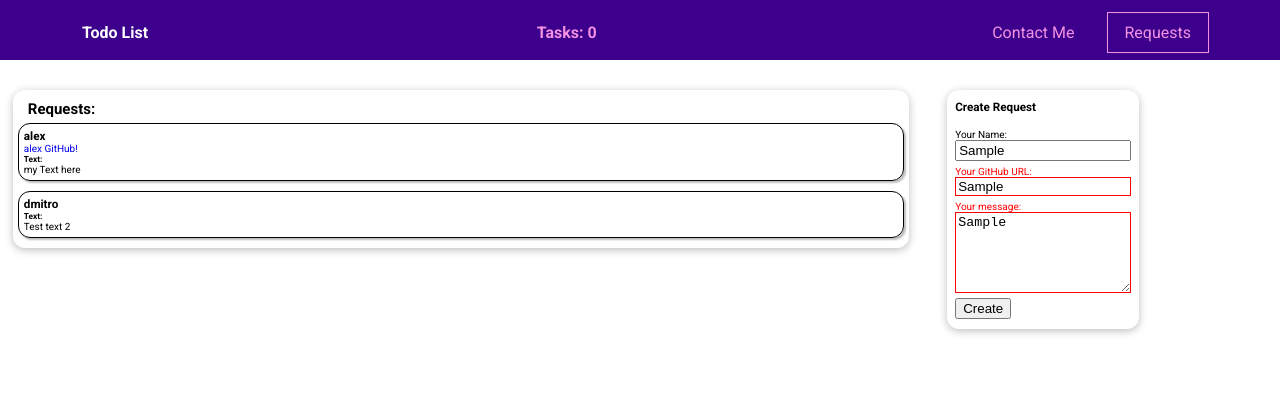
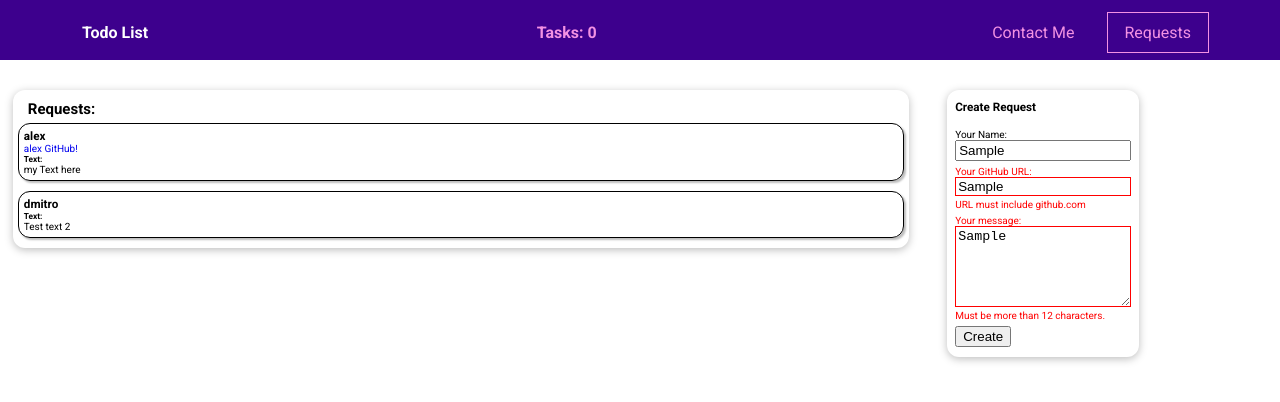
Before and after one commit to SubwaySerfer/todo_list, a Vue app: page /requests in a window 1280 px wide. Both pictures are taken after typing "Sample", "Sample", "Sample" into the empty fields and a click on the button "Create". Shown: the top 402 px of the page. Built offline with nearby package versions, Linux system fonts and the light colour scheme.

Commit message:
feat: add validation helpers p

```diff
--- a/src/components/requests/RequestsRegister.vue
+++ b/src/components/requests/RequestsRegister.vue
@@ -11,6 +11,7 @@
           name="name"
           @blur="clearValidity('name')"
         />
+        <p class="isNotValid" v-if="!name.isValid">Name must not be empty.</p>
       </div>
       <div class="form-control" :class="{ invalid: !url.isValid }">
         <label for="url">Your GitHub URL: </label
@@ -21,6 +22,9 @@
           v-model.trim="url.val"
           @blur="clearValidity('url')"
         />
+        <p class="isNotValid" v-if="!url.isValid">
+          URL must include github.com
+        </p>
       </div>
       <div class="form-control" :class="{ invalid: !message.isValid }">
         <label for="message">Your message: </label>
@@ -31,6 +35,9 @@
           @blur="clearValidity('message')"
           v-model.trim="message.val"
         ></textarea>
+        <p class="isNotValid" v-if="!message.isValid">
+          Must be more than 12 characters.
+        </p>
       </div>
       <button>Create</button>
     </form>
@@ -121,4 +128,9 @@ h3 {
 .invalid textarea {
   border: 1px solid red;
 }
+.isNotValid {
+  margin-top: 0.3rem;
+  margin-bottom: 0;
+  color: red;
+}
 </style>
```
